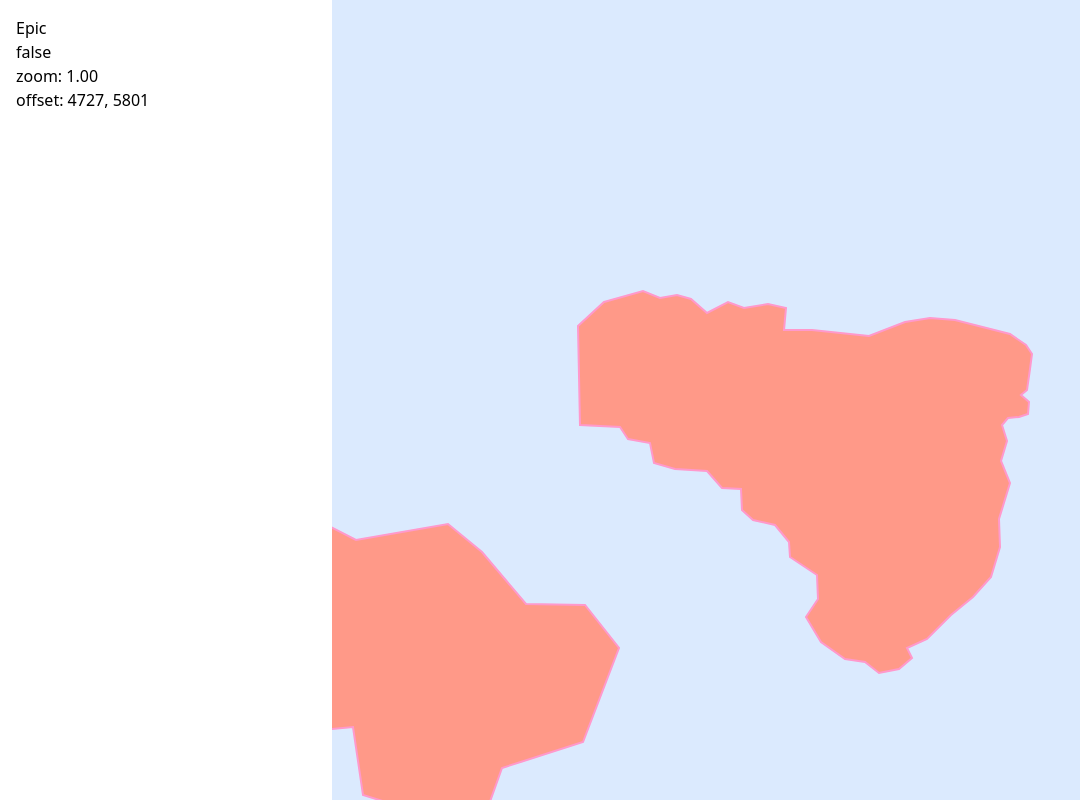
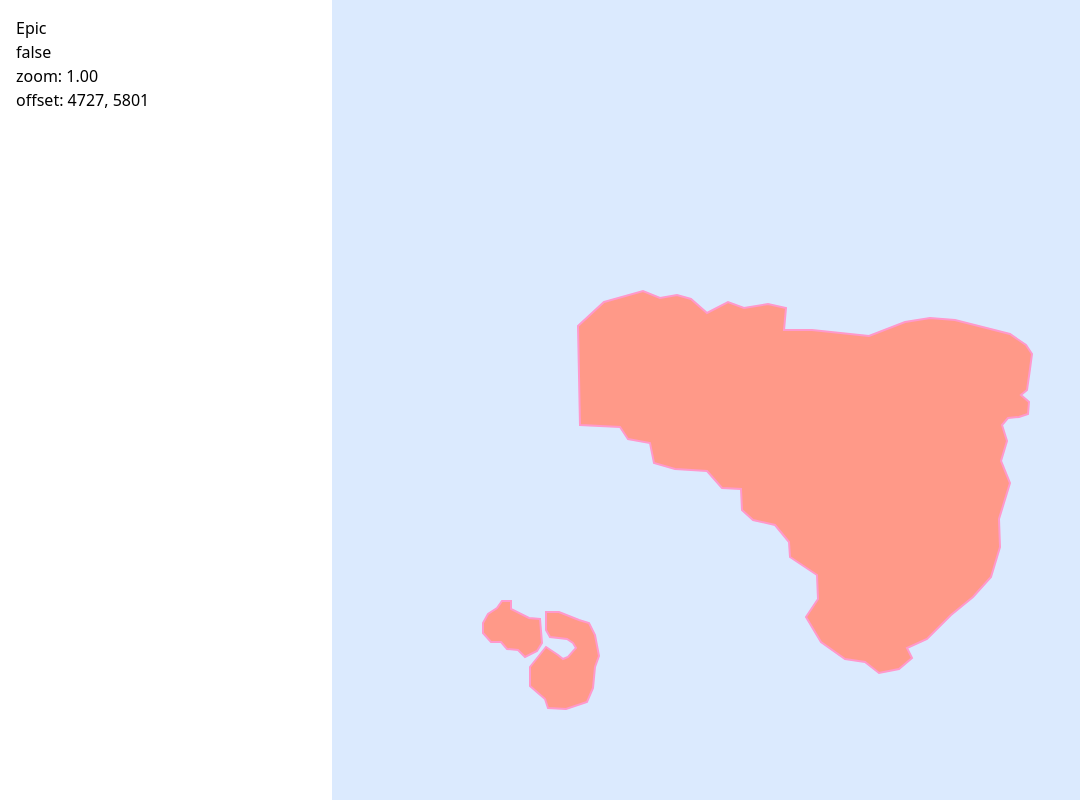
Before and after one commit to SeriousGuy888/HATA-Spinoff-Game, a SvelteKit app: page / in a window 1280 px wide. Shown: the whole page, without its empty margins (0-1080 px from the left). Built offline with nearby package versions, Linux system fonts and the light colour scheme.

Commit message:
tiles have neighbours

```diff
--- a/src/routes/map_config.ts
+++ b/src/routes/map_config.ts
@@ -1,7 +1,8 @@
-export interface MapRegionData {
+export interface MapTileData {
 	name: string
 	description?: string
 	coordinates: [number, number][] // Used to draw an SVG Path polygon
+	neighbours: string[] // IDs of neighbouring tiles
 }
 
 export const MAP_DIMENSIONS = {
@@ -16,37 +17,64 @@ export const MAP_WORLD_ORIGIN_OFFSET: [number, number] = [5001, 5001]
 // The location in the world that the camera should start centered on.
 export const DEFAULT_WORLD_LOCATION: [number, number] = [200, 1200]
 
-export const TILES: { [key: string]: MapRegionData } = {
-	hawainot_province: {
-		name: "Hawainot",
-		description: "(testing region)",
+export const TILES: { [key: string]: MapTileData } = {
+	hawainot_big_island: {
+		name: "Hawainot East Big Island",
+		description: "",
+		neighbours: ["equalsosceles"],
 		coordinates: [
-			[-337, 1275],
-			[-285, 1276],
-			[-289, 1320],
-			[-250, 1340],
-			[-158, 1324],
-			[-124, 1352],
-			[-80, 1404],
-			[-21, 1405],
-			[13, 1448],
-			[-23, 1542],
-			[-104, 1568],
-			[-119, 1610],
-			[-129, 1630],
-			[-243, 1595],
-			[-253, 1527],
-			[-324, 1534],
-			[-402, 1520],
-			[-424, 1436],
-			[-480, 1414],
-			[-489, 1366],
-			[-353, 1307],
+			[-40, 1509],
+			[-58, 1508],
+			[-61, 1499],
+			[-76, 1486],
+			[-76, 1467],
+			[-60, 1447],
+			[-48, 1455],
+			[-43, 1459],
+			[-38, 1457],
+			[-30, 1448],
+			[-33, 1443],
+			[-39, 1439],
+			[-56, 1437],
+			[-60, 1430],
+			[-60, 1412],
+			[-47, 1412],
+			[-27, 1420],
+			[-17, 1423],
+			[-11, 1435],
+			[-7, 1456],
+			[-11, 1467],
+			[-13, 1488],
+			[-19, 1502],
+		],
+	},
+	equalsosceles: {
+		name: "Equalsosceles Island",
+		description: "",
+		neighbours: ["hawainot_big_island"],
+		coordinates: [
+			[-64, 1443],
+			[-69, 1451],
+			[-81, 1457],
+			[-88, 1450],
+			[-99, 1449],
+			[-105, 1442],
+			[-115, 1442],
+			[-123, 1433],
+			[-123, 1423],
+			[-118, 1414],
+			[-109, 1408],
+			[-104, 1401],
+			[-95, 1401],
+			[-95, 1409],
+			[-77, 1418],
+			[-66, 1419],
 		],
 	},
 	sheapland: {
 		name: "Sheapland",
 		description: "testing",
+		neighbours: [],
 		coordinates: [
 			[-2, 1102],
 			[37, 1091],
```
